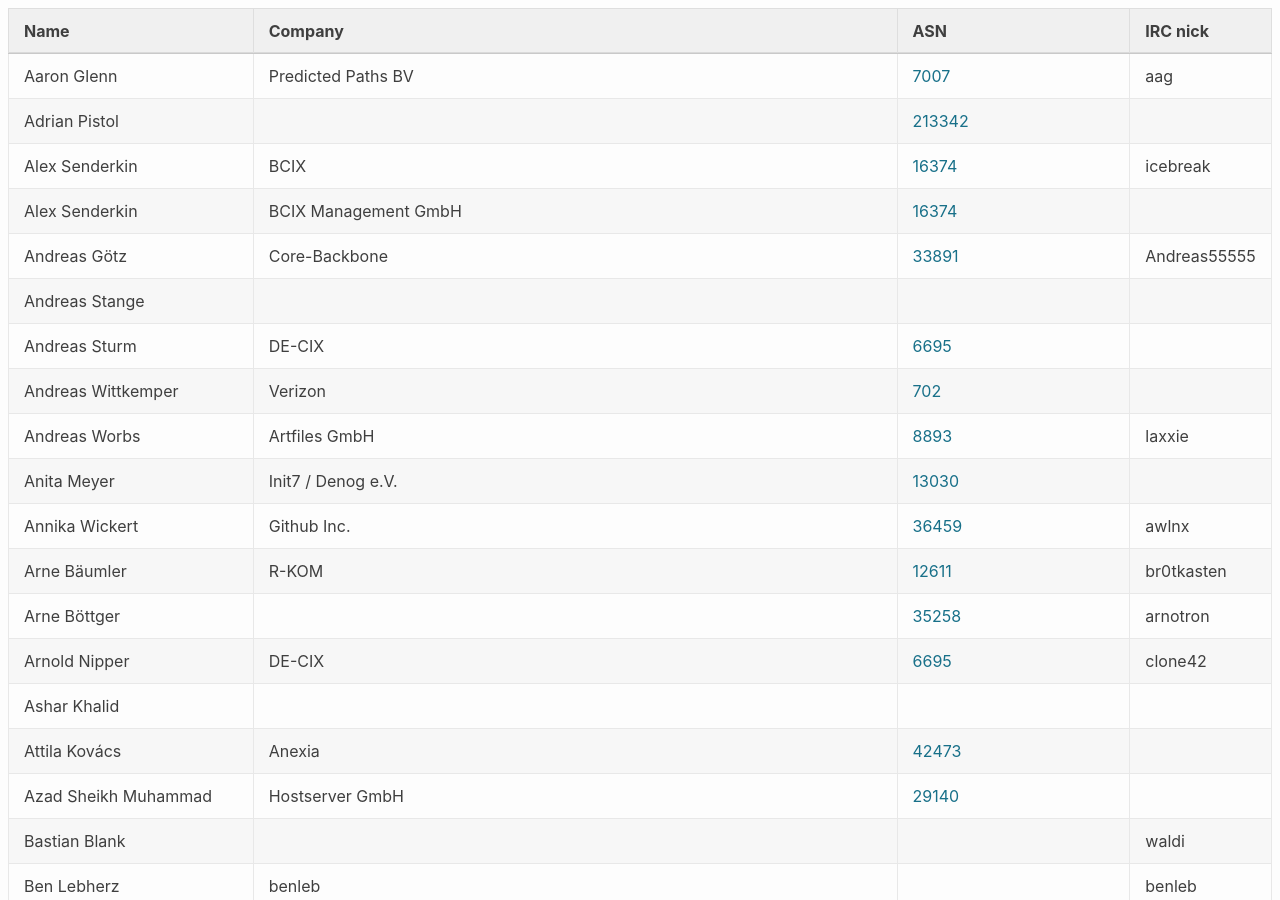
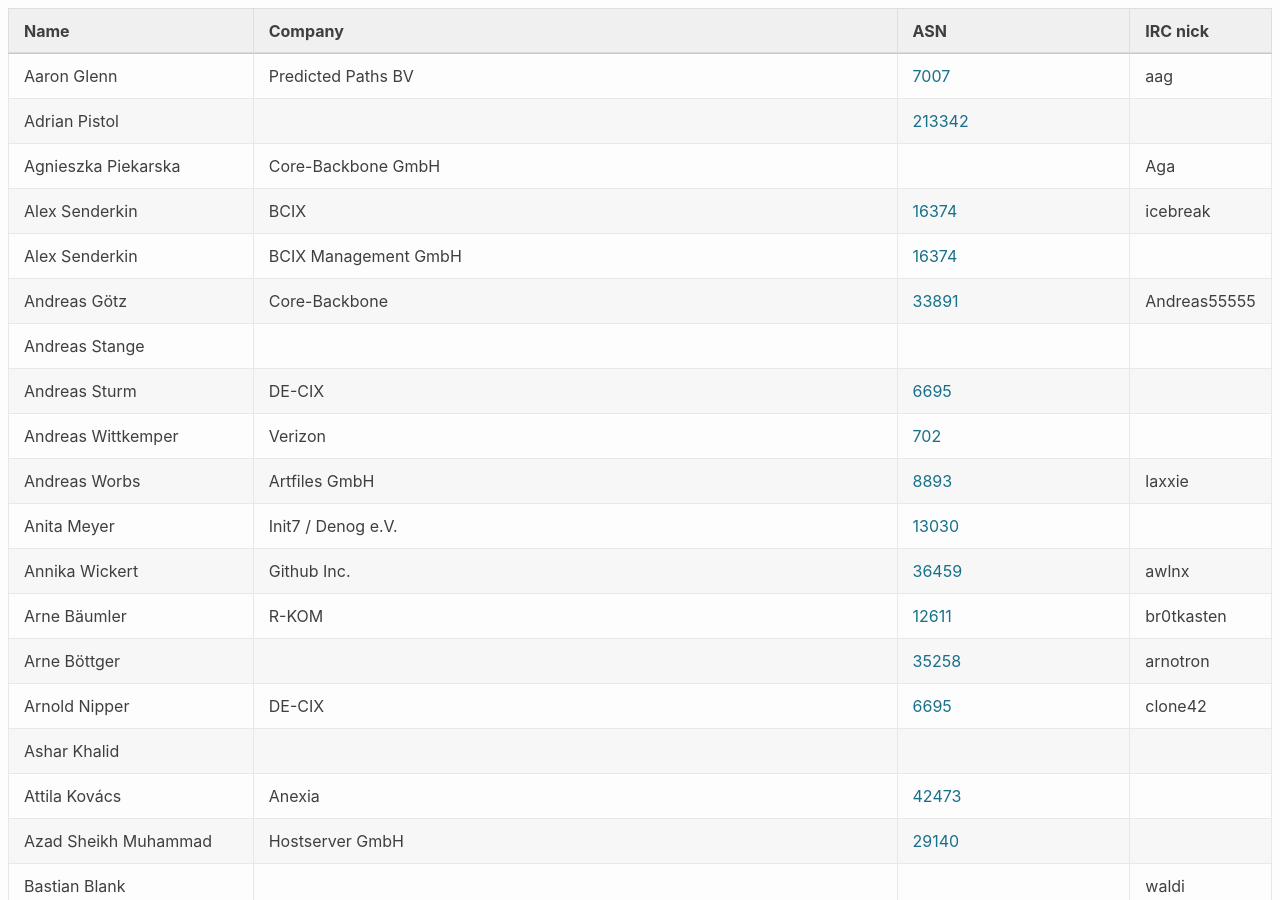
Before and after one commit to denog/pretix-attendeelist, a Jekyll site: the page built from denog13/index.markdown, in a window 1280 px wide and 900 px high. Built offline with Jekyll 4.4.1, drawn with Linux system fonts in a browser that asks for light colours.

Commit message:
Latest data: Thu Oct  7 12:39:19 UTC 2021

```diff
--- a/_data/attendees_denog13.json
+++ b/_data/attendees_denog13.json
@@ -10,6 +10,12 @@
     "company": null,
     "irc": null,
     "asn": "213342"
+  },
+  {
+    "name": "Agnieszka Piekarska",
+    "company": "Core-Backbone GmbH",
+    "irc": "Aga",
+    "asn": null
   },
   {
     "name": "Alex Senderkin",
```
